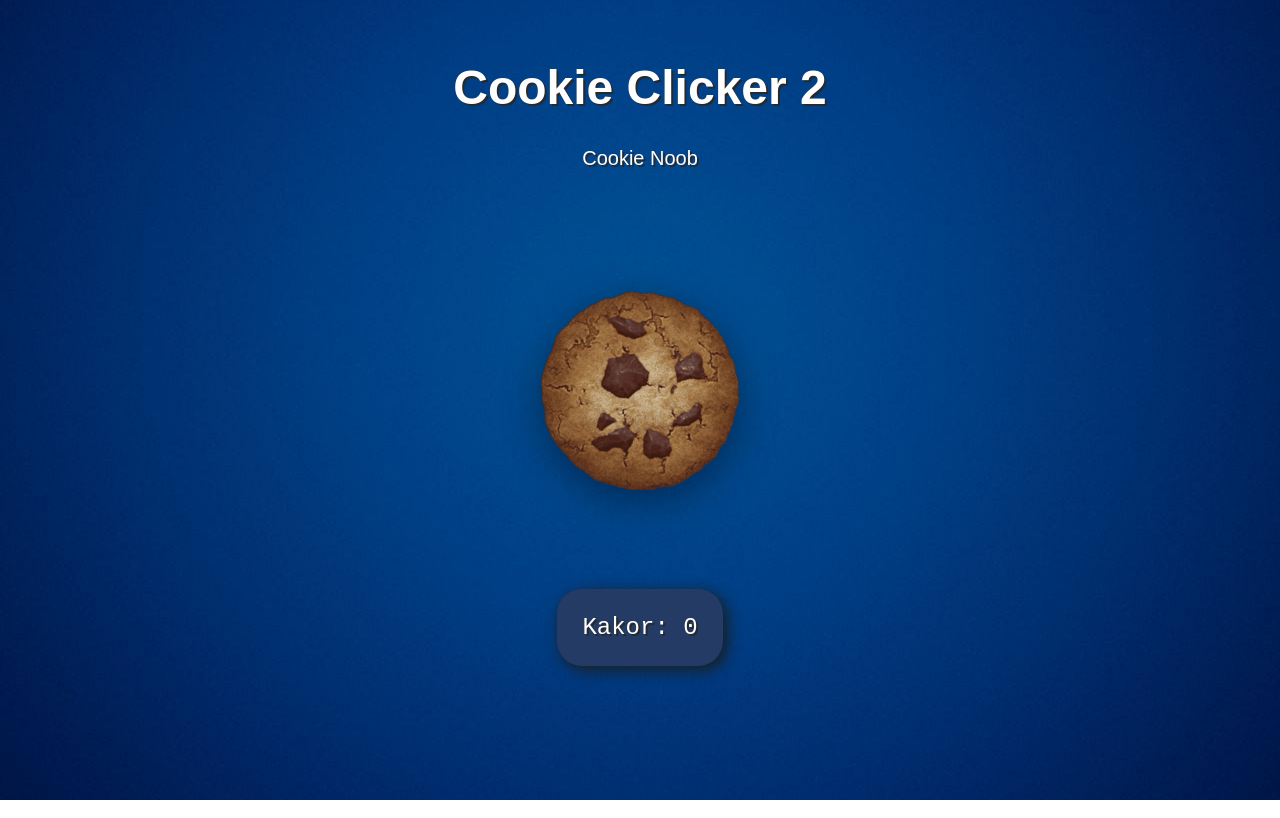
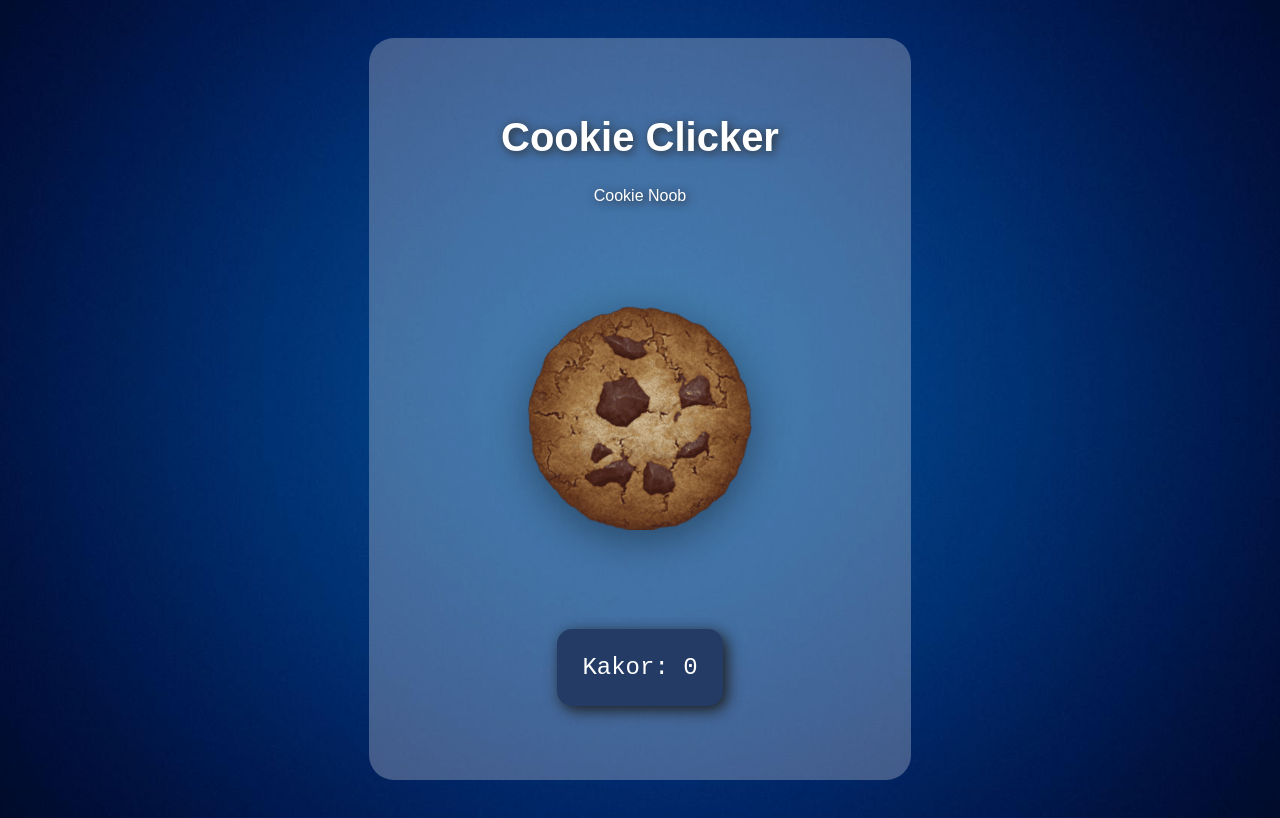
Before and after one commit to takyon22/JSRepo, a website built with webpack: page index.html in a window 1280 px wide. Built offline with nearby package versions, Linux system fonts and the light colour scheme.

Commit message:
changed title added bg window

```diff
--- a/css/style.css
+++ b/css/style.css
@@ -3,21 +3,40 @@ body {
   color: white;
   background-image: url('../img/bg.jpg');
   background-position: center;
-  background-size: auto;
-  text-shadow: 2px 2px #292929;
+  background-size: cover;
+  display: flex;
+  flex-direction: column;
+  align-items: center;
+  justify-content: center;
+
 }
+
+#wrapper {
+  background-color: rgba(255, 255, 255, 0.26);
+  width: 35%;
+  border-radius: 25px;
+  height: 100%;
+  padding: 50px;
+  margin: 30px auto;
+}
+
 
 #header{
   display: flex;
   flex-direction: column;
   align-items: center;
   justify-content: center;
-  padding: 20px;
-  font-size: 24px;
+  font-size: 20px;
+  text-shadow: 2px 2px 10px #292929;
+
+}
+
+#h11{
+
 }
 
 #headertext{
-  font-size: 20px;
+  font-size: 16px;
 }
 
 .main{
@@ -34,8 +53,8 @@ body {
   background-image: url("/img/kaka.png");
   background-color: transparent;
   background-size: cover;
-  width: 200px;
-  height: 200px;
+  width: 225px;
+  height: 225px;
   border: none;
   transition: transform 0.2s;
   filter: drop-shadow(0 10px 20px rgba(0,0,0,0.4));
@@ -44,6 +63,7 @@ body {
 #button:hover {
   transform: scale(1.05);
   transition: transform 0.2s;
+  cursor: pointer;
 }
 
 #button:active {
@@ -56,6 +76,6 @@ body {
   font-size: 24px;
   background-color: #243c65;
   box-shadow: 4px 4px 15px #1c1c1c;
-  border-radius: 25px;
+  border-radius: 15px;
   padding: 25px;
 }
--- a/index.html
+++ b/index.html
@@ -23,9 +23,10 @@
 </head>
 
 <body>
+<div id="wrapper">
   <div id="header">
 
-    <h1 id="h11">Cookie Clicker 2</h1>
+    <h1 id="h11">Cookie Clicker</h1>
     <div id="headertext">Cookie Noob</div>
 
   </div>
@@ -36,7 +37,7 @@
     <p id="score">Kakor: 0</p>
 
   </div>
-
+</div>
   <script src="js/app.js"></script>
 
 </body>
--- a/js/app.js
+++ b/js/app.js
@@ -3,6 +3,7 @@ const h1 = document.getElementById("h11");
 const scoreshow = document.getElementById("score");
 const button = document.getElementById("button");
 const headertext = document.getElementById("headertext");
+const wrapper = document.getElementById("wrapper");
 
 let score = 0;
 
```
Also changed, not shown: img/bg2.jpg (added).
